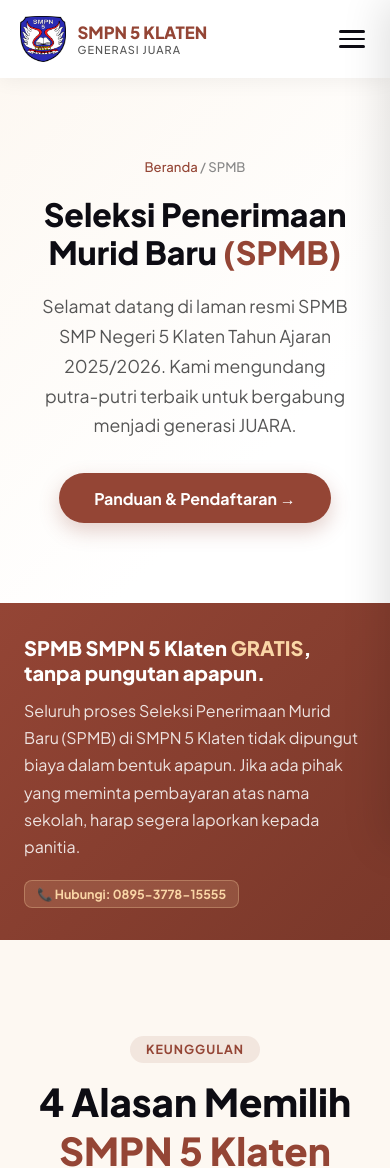
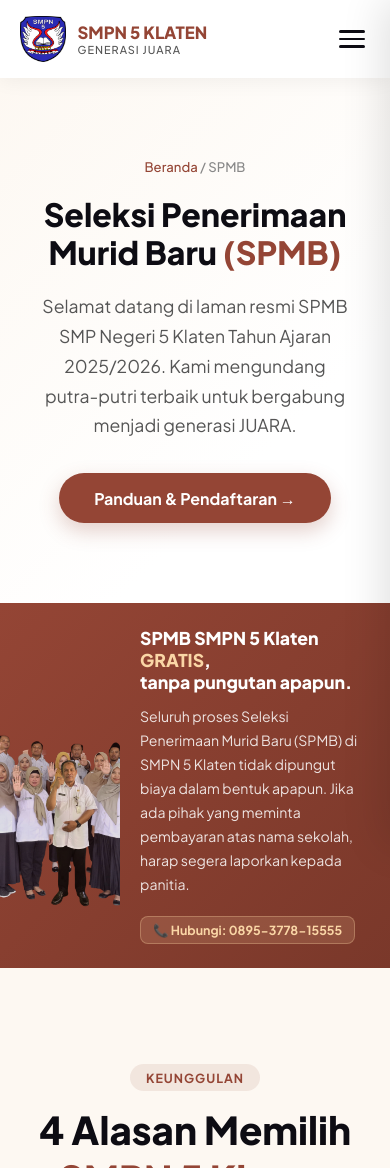
Before and after one commit to Santosa-Dev1507/website-smpn5-klaten, a Next.js app: page /spmb in a window 390 px wide. Shown: the top 1168 px of the page. Built offline with nearby package versions, Linux system fonts and the light colour scheme.

Commit message:
fix: larger photo on desktop (360px), show photo on mobile as 120px row

```diff
--- a/app/spmb/spmb.module.css
+++ b/app/spmb/spmb.module.css
@@ -64,8 +64,8 @@
 }
 .gratisBannerInner {
   max-width: 1100px; margin: 0 auto;
-  display: grid; grid-template-columns: 280px 1fr; gap: 0; align-items: stretch;
-  min-height: 240px;
+  display: grid; grid-template-columns: 360px 1fr; gap: 0; align-items: stretch;
+  min-height: 300px;
 }
 .gratisAvatarWrap {
   position: relative;
@@ -75,6 +75,7 @@
 .gratisAvatarImg {
   width: 100%;
   height: 100%;
+  min-height: 300px;
   object-fit: cover;
   object-position: top center;
   display: block;
@@ -114,10 +115,12 @@
   font-size: 0.78rem; font-weight: 700; color: #FAD6A6;
 }
 @media (max-width: 700px) {
-  .gratisBannerInner { grid-template-columns: 1fr; }
-  .gratisAvatarWrap { display: none; }
-  .gratisContent { padding: 2rem 1.5rem; }
-  .gratisContent h3 { font-size: 1.25rem; }
+  .gratisBannerInner { grid-template-columns: 120px 1fr; min-height: 180px; }
+  .gratisAvatarWrap { display: block; }
+  .gratisAvatarImg { min-height: 180px; object-position: top center; }
+  .gratisContent { padding: 1.5rem 1.25rem; }
+  .gratisContent h3 { font-size: 1.1rem; }
+  .gratisContent p { font-size: 0.88rem; }
 }
 .sectionHeader { text-align: center; margin-bottom: 3.5rem; }
 .sectionHeader h2 { font-size: 2.4rem; font-weight: 800; margin-bottom: 0.75rem; color: #0D0C13; }
```
